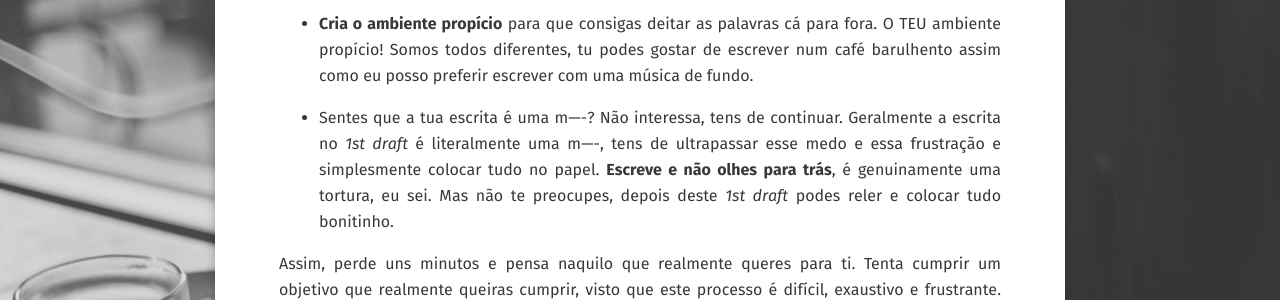
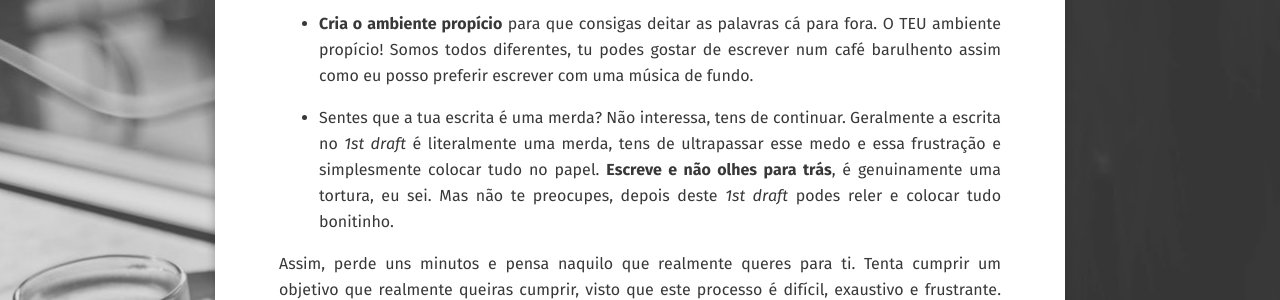
Before and after one commit to sophialexandra/o.nosso.livro, a Jekyll site: the page built from _posts/2017-10-30-post.md, in a window 1280 px wide. Shown: the part 1820-2120 px from the top of the page. Built offline with Jekyll 4.4.1, drawn with Linux system fonts in a browser that asks for light colours; some web fonts are replaced.

Commit message:
Update 2017-10-30-post.md

```diff
--- a/_posts/2017-10-30-post.md
+++ b/_posts/2017-10-30-post.md
@@ -42,7 +42,7 @@ Não te compares a outros escritores bem-sucedidos, não te inferiorizes, deves
 
  - 	**Cria o ambiente propício** para que consigas deitar as palavras cá para fora. O TEU ambiente propício! Somos todos diferentes, tu podes gostar de escrever num café barulhento assim como eu posso preferir escrever com uma música de fundo.
 
- - 	Sentes que a tua escrita é uma m----? Não interessa, tens de continuar. Geralmente a escrita no *1st draft* é literalmente uma m----, tens de ultrapassar esse medo e essa frustração e simplesmente colocar tudo no papel. **Escreve e não olhes para trás**, é genuinamente uma tortura, eu sei. Mas não te preocupes, depois deste *1st draft* podes reler e colocar tudo bonitinho.
+ - 	Sentes que a tua escrita é uma merda? Não interessa, tens de continuar. Geralmente a escrita no *1st draft* é literalmente uma merda, tens de ultrapassar esse medo e essa frustração e simplesmente colocar tudo no papel. **Escreve e não olhes para trás**, é genuinamente uma tortura, eu sei. Mas não te preocupes, depois deste *1st draft* podes reler e colocar tudo bonitinho.
 
 Assim, perde uns minutos e pensa naquilo que realmente queres para ti. Tenta cumprir um objetivo que realmente queiras cumprir, visto que este processo é difícil, exaustivo e frustrante. **Lembra-te: tens de ter paixão naquilo que fazes**.
 
```
